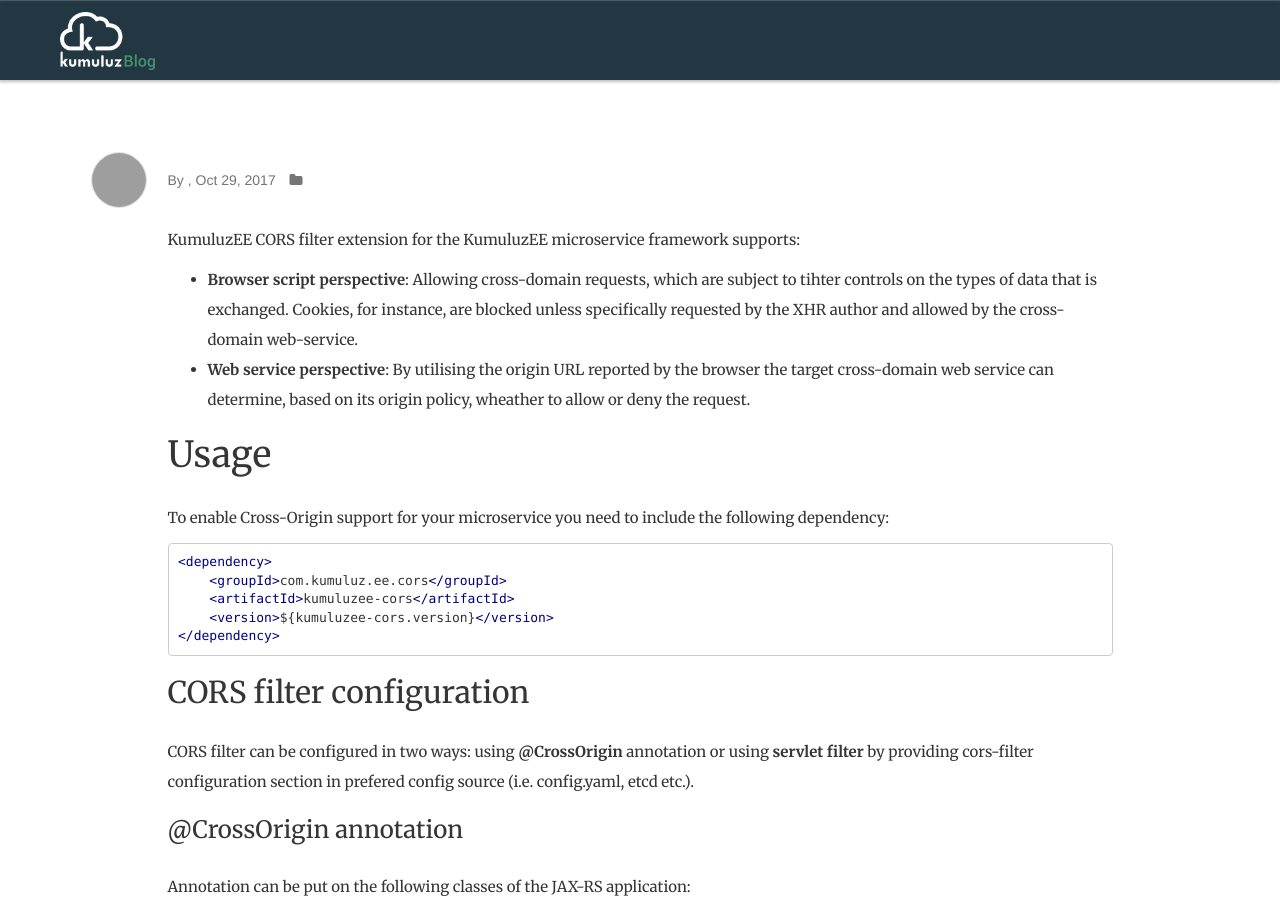
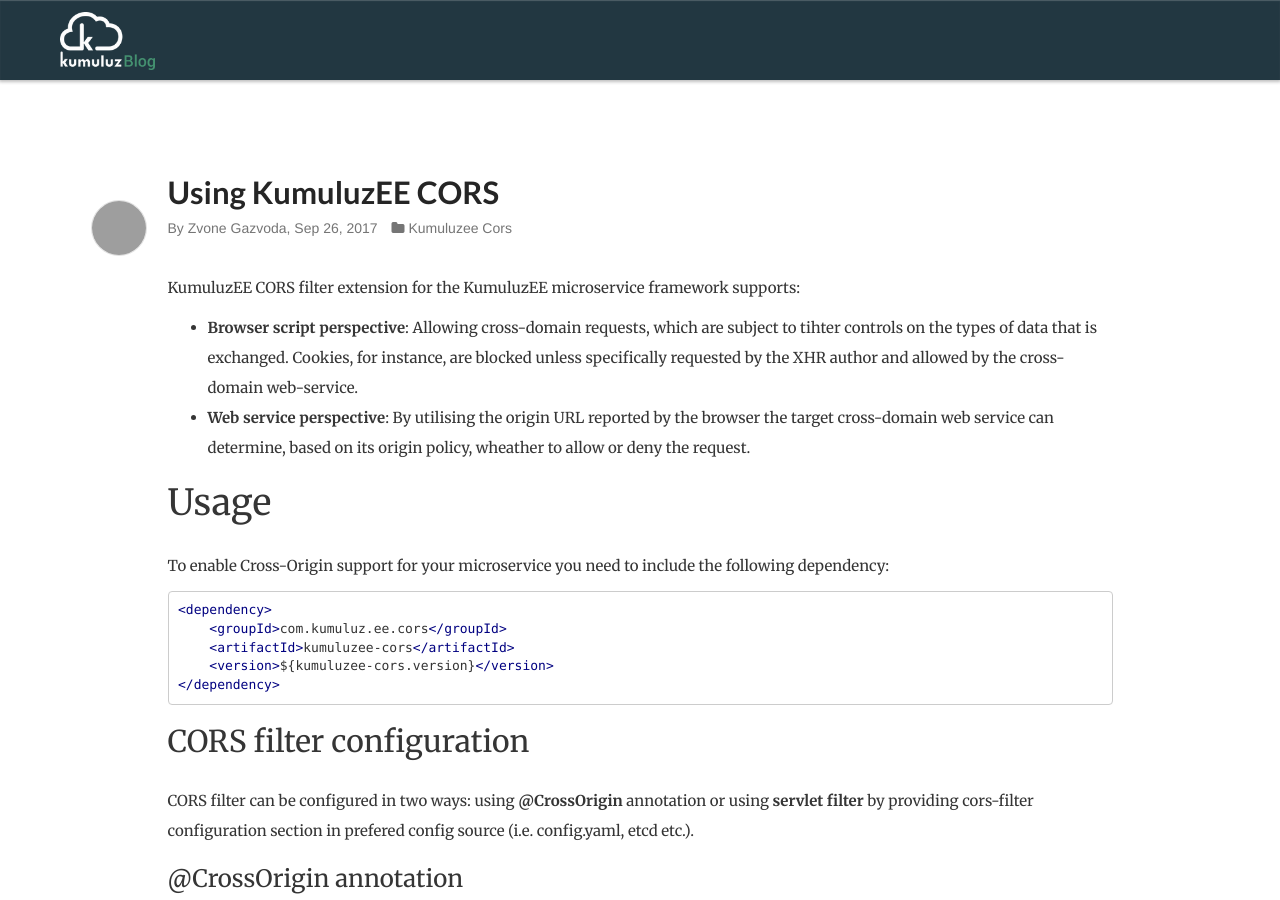
Before and after one commit to kumuluz/blog.sunesis.si, a Jekyll site: the page built from _posts/2017-09-26-kumuluzee-cors-usage.markdown, in a window 1280 px wide and 900 px high. Built offline with Jekyll 4.4.1, drawn with Linux system fonts in a browser that asks for light colours; our own code applies the rules of GitHub Pages for plain Markdown files; some of the changed text lies outside the part shown; grey boxes are pictures that could not be loaded.

Commit message:
Update 2017-09-26-kumuluzee-cors-usage.markdown

```diff
--- a/_posts/2017-09-26-kumuluzee-cors-usage.markdown
+++ b/_posts/2017-09-26-kumuluzee-cors-usage.markdown
@@ -3,7 +3,7 @@
 title:  "Using KumuluzEE CORS"
 date:   2017-09-26
 author: zvoneg
-categories: [KumuluzEE] [CORS]
+categories: [KumuluzEE, CORS]
 tags: [KumuluzEE CORS, Cross-Origin]
 ---
 
```
